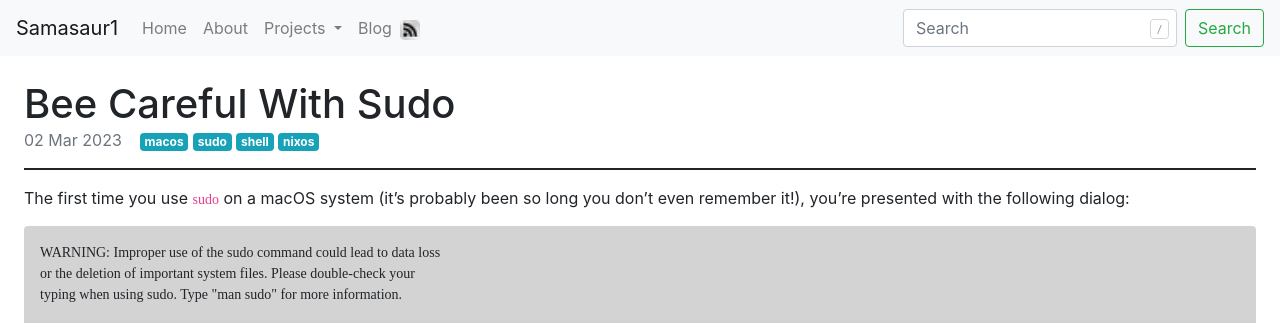
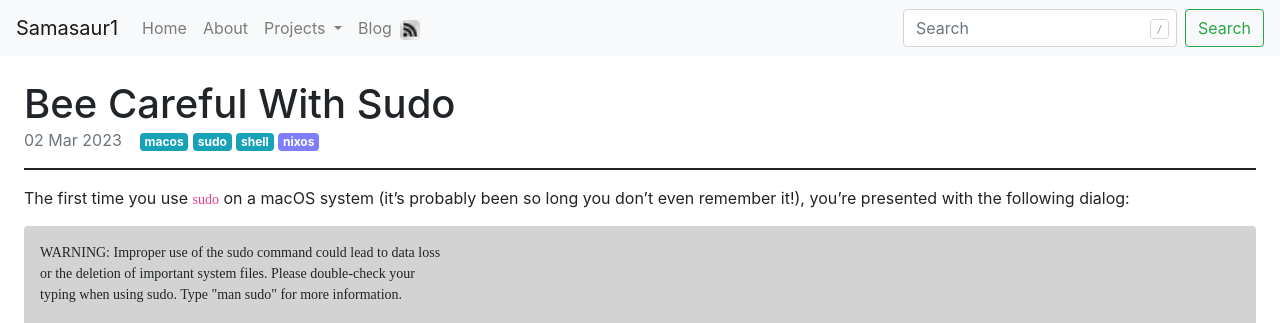
Before and after one commit to Samasaur1/samasaur1.github.io, a Jekyll site: the page built from _posts/2023-03-02-bee-careful-with-sudo.md, in a window 1280 px wide. Shown: the top 323 px of the page. Built offline with Jekyll 4.4.1, drawn with Linux system fonts in a browser that asks for light colours; some web fonts are replaced.

Commit message:
Update tag colors

```diff
--- a/_data/tags.yml
+++ b/_data/tags.yml
@@ -14,3 +14,7 @@
   class: badge-kotlin
 - name: gradle
   class: badge-gradle
+- name: python
+  class: badge-python
+- name: nixos
+  class: badge-nix
--- a/_sass/main.scss
+++ b/_sass/main.scss
@@ -28,6 +28,14 @@
 }
 .badge-gradle {
   background-color: #02303a;
+  color: #ffffff;
+}
+.badge-python {
+  background-color: #3572A5;
+  color: #ffffff;
+}
+.badge-nix {
+  background-color: #7e7eff;
   color: #ffffff;
 }
 
--- a/blog.html
+++ b/blog.html
@@ -22,7 +22,7 @@
         <span style="font-size: 55%;">
           {% if post.tags[0] %}
             {% for tag in post.tags %}
-              {% assign css-class = "badge-info" %}
+              {% assign css-class = "badge-secondary" %}
               {% for site_tag in site.data.tags %}
                 {% if site_tag.name == tag %}
                   {% assign css-class = site_tag.class %}
@@ -40,7 +40,7 @@
 </ul>
 <h2>Posts By Tag</h2>
 {% for tag in site.tags %}
-  {% assign css-class = "badge-info" %}
+  {% assign css-class = "badge-secondary" %}
   {% for site_tag in site.data.tags %}
     {% if site_tag.name == tag[0] %}
       {% assign css-class = site_tag.class %}
```
